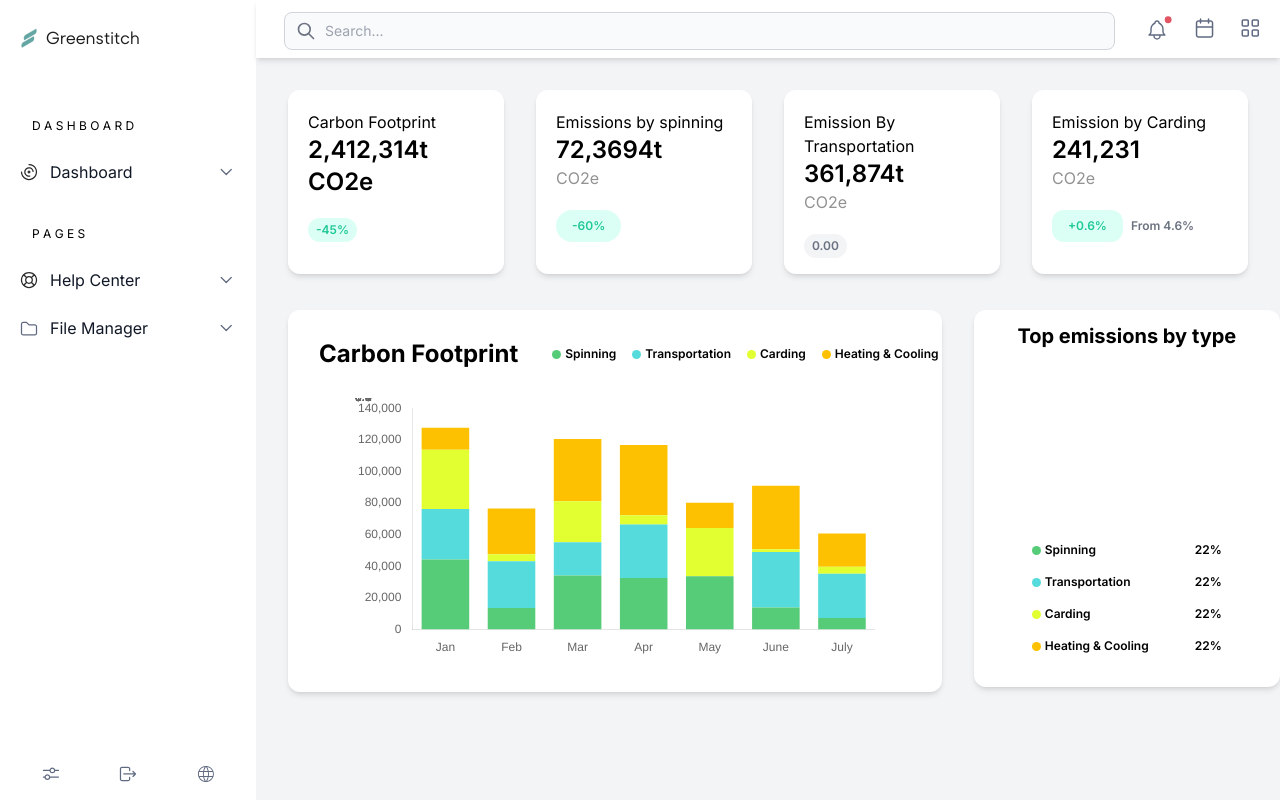
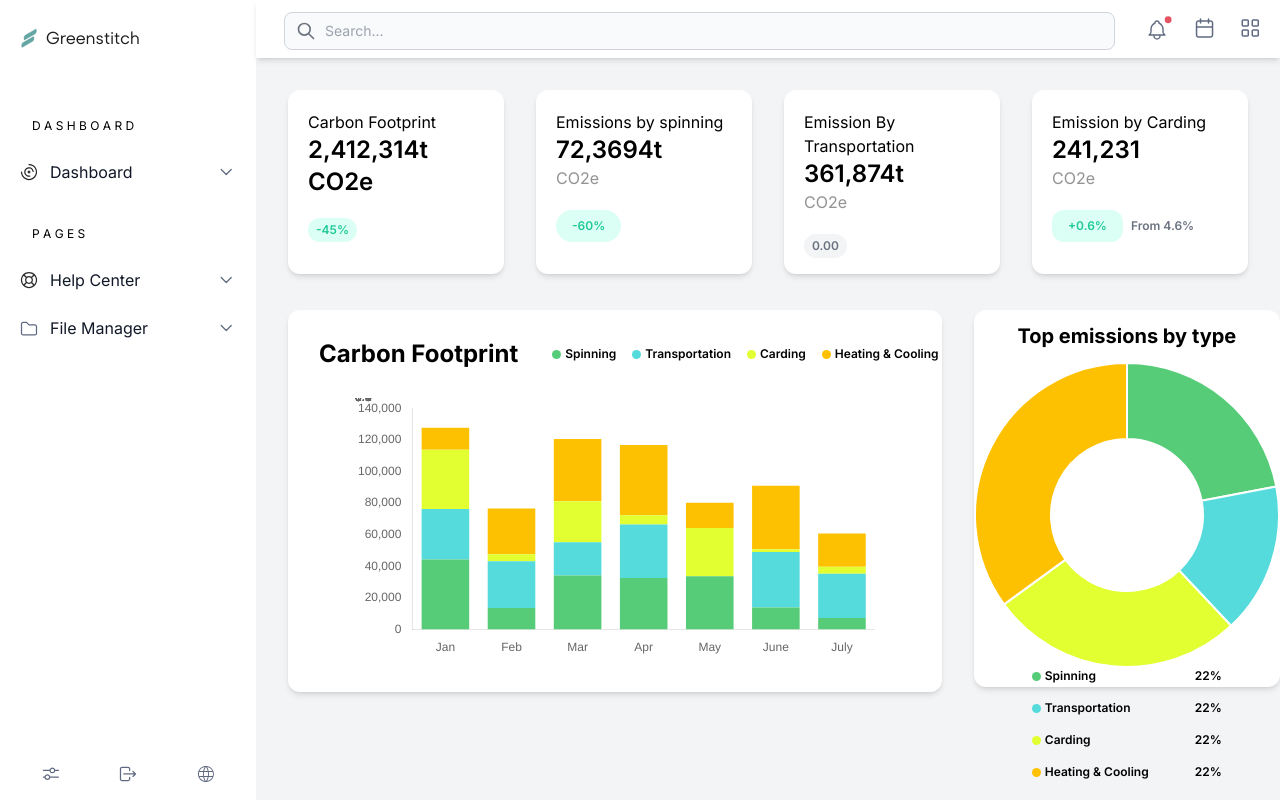
Before and after one commit to Saransh29/greenstitch, a Next.js app: page / in a window 1280 px wide. Built offline with nearby package versions, Linux system fonts and the light colour scheme.

Commit message:
all working

```diff
--- a/app/layout.js
+++ b/app/layout.js
@@ -1,14 +1,14 @@
-import './globals.css'
+import "./globals.css";
 
 export const metadata = {
-  title: 'Create Next App',
-  description: 'Generated by create next app',
-}
+  title: "Greenstitch",
+  description: "Generated by create next app",
+};
 
 export default function RootLayout({ children }) {
   return (
     <html lang="en">
       <body>{children}</body>
     </html>
-  )
+  );
 }
--- /dev/null
+++ b/components/Doughnut.js
@@ -0,0 +1,52 @@
+import { Doughnut } from "react-chartjs-2";
+import { faker } from "@faker-js/faker";
+
+const options = {
+  responsive: true,
+
+  plugins: {
+    legend: {
+      display: false,
+    },
+  },
+};
+
+// export const data = {
+//   datasets: [
+//     {
+//       label: "Spinning",
+//       data: faker.datatype.number({ min: 0, max: 50000 }),
+//       backgroundColor: "rgba(87, 204, 120, 1)",
+//     },
+//     {
+//       label: "Transportation",
+//       data: faker.datatype.number({ min: 0, max: 50000 }),
+//       backgroundColor: "rgba(85, 219, 219, 1)",
+//     },
+//     {
+//       label: "Carding",
+//       data: faker.datatype.number({ min: 0, max: 50000 }),
+//       backgroundColor: "rgba(226, 255, 50, 1)",
+//     },
+//     {
+//       label: "Heating & Cooling",
+//       data: faker.datatype.number({ min: 0, max: 50000 }),
+//       backgroundColor: "rgba(254, 193, 2, 1)",
+//     },
+//   ],
+// };
+const data = {
+  labels: ["a", "b", "c", "d"],
+  datasets: [
+    {
+      data: [300, 50, 100, 50],
+      backgroundColor: "rgba(87, 204, 120, 1)",
+    },
+  ],
+};
+
+export default function DoughnutChart() {
+  return (
+    <div className="">{/* <Doughnut data={data} options={options} /> */}</div>
+  );
+}
--- a/components/Home.js
+++ b/components/Home.js
@@ -2,6 +2,8 @@ import React from "react";
 import { Top1, Top2, Top3 } from "@/public/icons";
 import { Inter } from "next/font/google";
 import Chart from "./chart";
+import DoughnutChart from "./Doughnut";
+import Temp from "./temp";
 
 const inter = Inter({ subsets: ["latin"] });
 const Home = () => {
@@ -131,7 +133,9 @@ const Home = () => {
               <div className="w-full justify-center text-center p-3">
                 <p className="font-bold text-xl">Top emissions by type</p>
               </div>
-              <div className="w-[180px] h-[180px]"></div>
+              <div className="w-full h-full flex justify-center items-center ">
+                <Temp />
+              </div>
               <div className="flex flex-col gap-4 justify-center items-center">
                 <div className="flex flex-row justify-between w-[190px]">
                   <div className="flex flex-row gap-1 items-center">
--- /dev/null
+++ b/components/temp.js
@@ -0,0 +1,35 @@
+import React from "react";
+import { Chart as ChartJS, ArcElement, Tooltip, Legend } from "chart.js";
+import { Doughnut } from "react-chartjs-2";
+
+ChartJS.register(ArcElement, Tooltip, Legend);
+export const options = {
+  responsive: true,
+
+  plugins: {
+    legend: {
+      display: false,
+    },
+  },
+};
+
+export const data = {
+  labels: ["Spinning", "Transportation", "Carding", "Heating & Cooling"],
+  datasets: [
+    {
+      data: [22, 16, 27, 35],
+
+      backgroundColor: [
+        "rgba(87, 204, 120, 1)",
+        "rgba(85, 219, 219, 1)",
+        "rgba(226, 255, 50, 1)",
+        "rgba(254, 193, 2, 1)",
+      ],
+      borderwidth: 0,
+    },
+  ],
+};
+
+export default function Temp() {
+  return <Doughnut data={data} options={options} />;
+}
```
